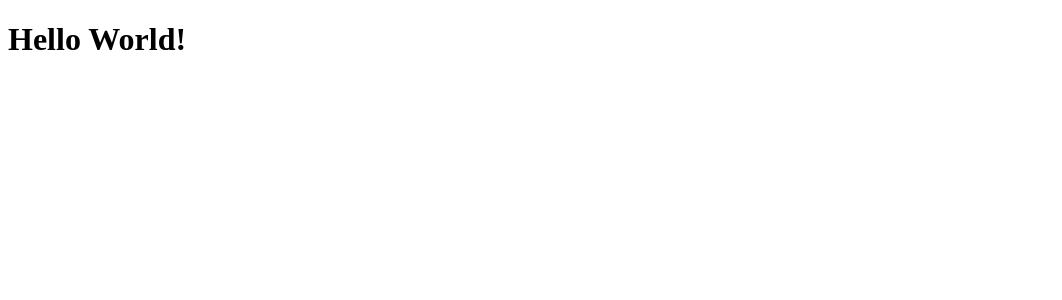
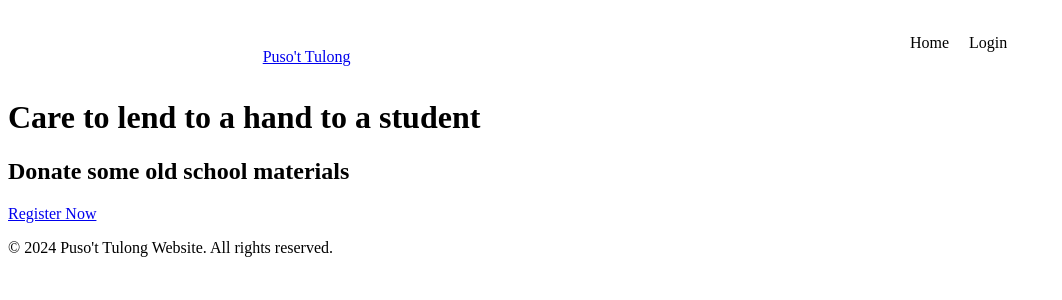
Before and after one commit to necriesa/puso-t-tulong, a Flask app: page / in a window 1280 px wide. Shown: the top 300 px of the page, without its empty margins (0-1062 px from the left). Run offline with Flask 3, Linux system fonts and the light colour scheme.

Commit message:
experiments with flexbox

```diff
--- a/app.py
+++ b/app.py
@@ -83,7 +83,7 @@ class Login(FlaskForm):
     submit = SubmitField("Login")
 
 
-@app.route('/')
+@app.route('/', methods=['POST', 'GET'])
 def index():
     return render_template('index.html')
 
--- a/static/css/main.css
+++ b/static/css/main.css
@@ -0,0 +1,26 @@
+.navbar-container{
+  display: flex;
+  justify-content: space-around;
+  align-items: baseline;
+}
+
+/* .navbar ul{
+  list-style-type: none;
+  display: flex;
+  justify-content: space-evenly;
+  padding: 10px;
+} */
+
+.navbar a{
+  color: black;
+  background-color: white;
+  text-decoration: none;
+}
+
+.navbar li{
+  list-style-type: none;
+  display: flex;
+  justify-content: space-around;
+  float: left;
+  padding: 10px;
+}
--- a/templates/index.html
+++ b/templates/index.html
@@ -6,6 +6,23 @@
 
 {% block body %}
 
-<h1> Hello World! </h1>
+<header>
+    <div class="navbar-container">
+        <a href="/" class="navbar">Puso't Tulong</a>
+        <ul class="navbar">
+            <li class="navbar"><a href="/" class="navbar">Home</a></li>
+            <li class="navbar"><a href="/login" class="navbar">Login</a></li>
+        </ul>
+    </div>
+</header>
+
+<h1> Care to lend to a hand to a student </h1>
+<h2> Donate some old school materials </h2>
+
+<a href="/register" class="links">Register Now</a>
+
+<footer>
+    <p>&copy; 2024 Puso't Tulong Website. All rights reserved.</p>
+</footer>
 
 {% endblock %}
```
